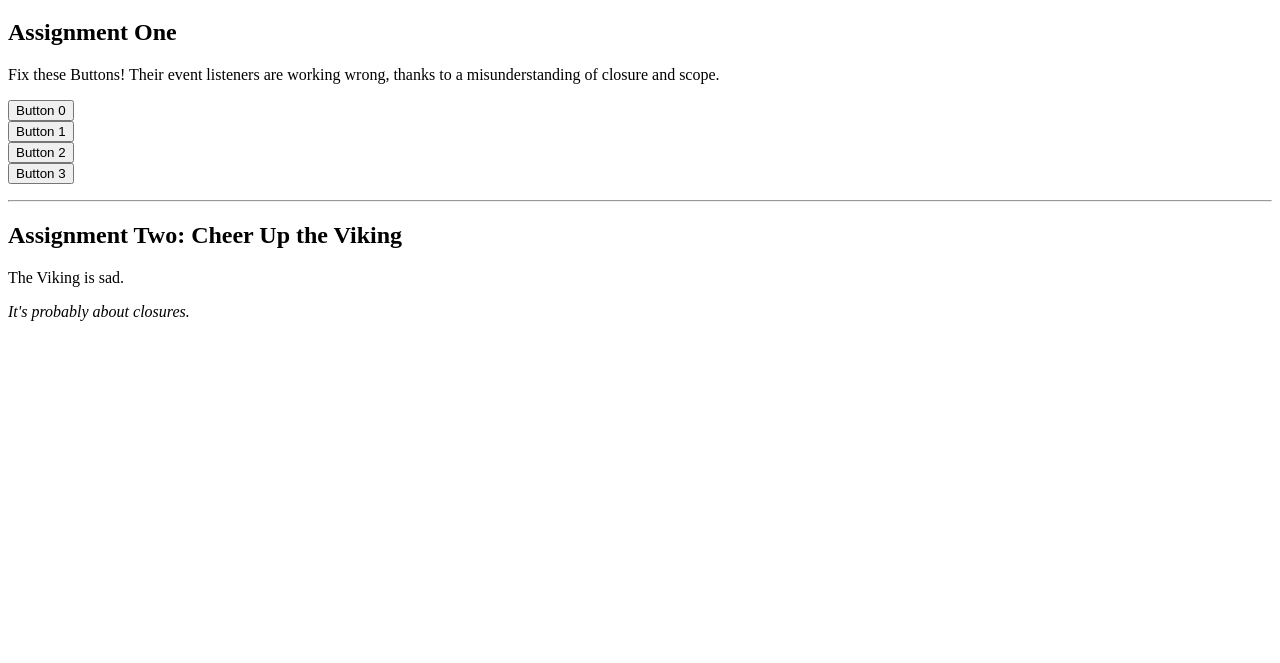
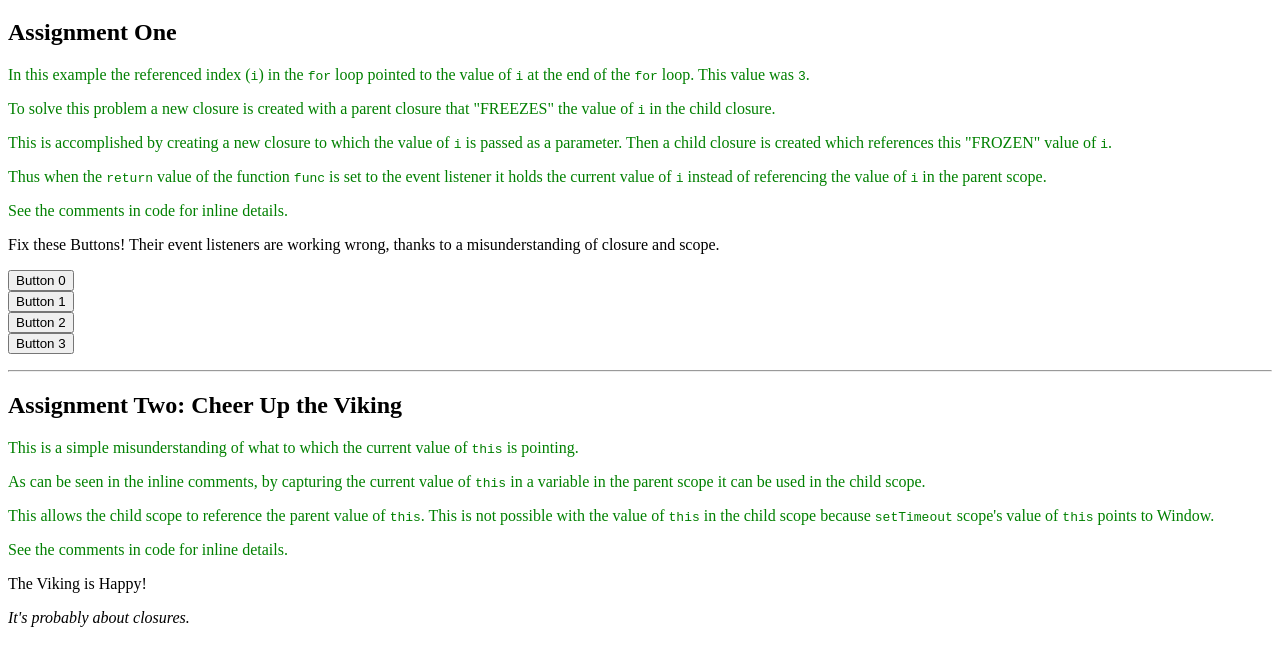
Before and after one commit to vikingeducation/assignment_closures, a plain HTML site: page index.html in a window 1280 px wide. Shown: the part 61-724 px from the top of the page. Drawn offline with nearby package versions, Linux system fonts and the light colour scheme.

Commit message:
Refactor and add explanations

```diff
--- a/closures.js
+++ b/closures.js
@@ -11,14 +11,31 @@ assignments.one = function(){
   //There's a problem with this function
   var buttons = $('button');
 
+  // $('#clicked-btn').text('You clicked button #' + index);
+
+  // ------------------------------------
+  // 1. Create a new scope with passed value of i
+  // ------------------------------------
+  var func = function(index) {
+    // ------------------------------------
+    // 2. Create a child scope that references
+    // the parent scope's value of i
+    // ------------------------------------
+    return function() {
+      $('#clicked-btn').text('You clicked button #' + index);
+    };
+  };
+
   // No matter what I click, it always picks the same element
   // could it be CLOSURES???
   for (var i = 0; i < buttons.length; i++) {
 
     // somehow, i is always the same value
-     $(buttons[i]).on('click', function() {
-        $('#clicked-btn').text('You clicked button #' + i);
-     });
+    // ------------------------------------
+    // 3. Set the event listener to the
+    // returned scope with the FROZEN value of i
+    // ------------------------------------
+    $(buttons[i]).on('click', func(i));
   }
 
 
@@ -33,21 +50,37 @@ ASSIGNMENT TWO: CHEER UP THE SAD VIKING VIA CLOSURE
 assignments.two = function(){
 
   var viking = {  mood: undefined,
-                  cheerUp: ( function() {
+                  cheerUp: (function() {
                           //This part works!
                           //Otherwise, it would be undefined
                           console.log('sad');
                           this.mood = "sad.";
                           $('#mood').text(this.mood);
 
+                          // ------------------------------------
+                          // 1. Capture the value of the current "this" in a variable
+                          // in the parent scope of the target child scope
+                          // ------------------------------------
+                          var that = this;
+
                           //So what goes wrong here?
-                          setTimeout( (function() {
-                            this.mood = "Happy!";
+                          setTimeout(function() {
+                            // ------------------------------------
+                            // 2. Reference the captured value of "this" instead of
+                            // "this" in the child scope, because
+                            // in the child scope "this" points to
+                            // Window because setTimeout is declared in the global scope.
+                            // Where as "that" retains the value of the viking
+                            // This can be seen in the console output.
+                            // ------------------------------------
+                            console.log(that);
+                            console.log(this);
+                            that.mood = "Happy!";
 
                             //THIS even runs correctly!
                             //What is UP with this? :(
-                            console.log("Cheered Up!")
-                          }), 1000);
+                            console.log("Cheered Up!");
+                          }, 1000);
                       })
            };
 
--- a/index.html
+++ b/index.html
@@ -4,12 +4,49 @@
   <title>Closure Practice</title>
   <script src="https://ajax.googleapis.com/ajax/libs/jquery/2.1.3/jquery.min.js"></script>
   <script type="text/javascript" src="closures.js"></script>
+
+  <style>
+    .explanation {
+      color: green;
+    }
+  </style>
 </head>
 
 <body>
 
   <h1>Viking Closure School</h1>
   <h2>Assignment One</h2>
+
+  <!-- Explanation -->
+  <div class="explanation">
+    <p>
+      In this example the referenced index (<code>i</code>)
+      in the <code>for</code> loop pointed
+      to the value of <code>i</code> at the end of the <code>for</code>
+      loop. This value was <code>3</code>.
+    </p>
+    <p>
+      To solve this problem a new closure is created
+      with a parent closure that "FREEZES" the value
+      of <code>i</code> in the child closure.
+    </p>
+    <p>
+      This is accomplished by creating a new closure to
+      which the value of <code>i</code> is passed as a
+      parameter. Then a child closure is created which references
+      this "FROZEN" value of <code>i</code>.
+    </p>
+    <p>
+      Thus when the <code>return</code> value of the function
+      <code>func</code> is set to the event listener it holds the
+      current value of <code>i</code> instead of referencing the
+      value of <code>i</code> in the parent scope.
+    </p>
+    <p>
+      See the comments in code for inline details.
+    </p>
+  </div>
+
   <p>
     Fix these Buttons! Their event listeners are working wrong, thanks to a misunderstanding
     of closure and scope.
@@ -22,6 +59,27 @@
   <hr>
 
   <h2>Assignment Two: Cheer Up the Viking</h2>
+
+  <!-- Explanation -->
+  <div class="explanation">
+    <p>
+      This is a simple misunderstanding of what to which the
+      current value of <code>this</code> is pointing.
+    </p>
+    <p>
+      As can be seen in the inline comments, by capturing the current value
+      of <code>this</code> in a variable in the parent scope it can be used in the child scope.
+    </p>
+    <p>
+      This allows the child scope to reference the parent value of <code>this</code>.
+      This is not possible with the value of <code>this</code> in the child scope
+      because <code>setTimeout</code> scope's value of <code>this</code> points to Window.
+    </p>
+    <p>
+      See the comments in code for inline details.
+    </p>
+  </div>
+
   <p>The Viking is <span id = "mood">sad.</span></p>
   <p><em>It's probably about closures.</em></p>
 
```
